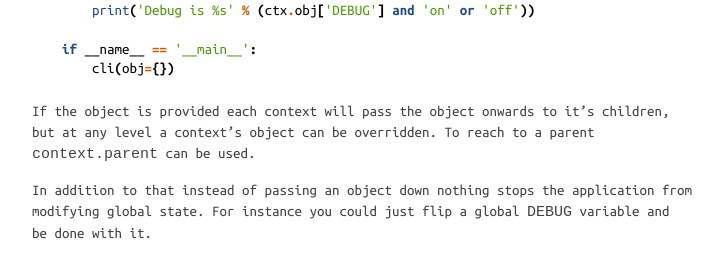
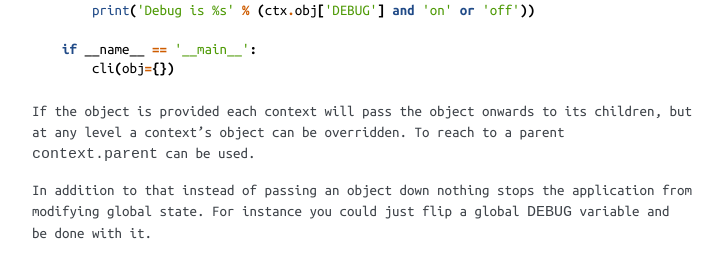
Before and after one commit to Alcides1123/Click, a Sphinx documentation site: the page built from docs/commands.rst, in a window 1280 px wide and 900 px high, scrolled down 1445 px. Shown: the part 156-436 px from the top of the window, without its empty margins (388-1111 px from the left). Built offline with Sphinx 7.4.7, drawn with Linux system fonts in a browser that asks for light colours.

Commit message:
Docs: fixed spelling mistakes
Possesive: it's -> its

```diff
--- a/docs/commands.rst
+++ b/docs/commands.rst
@@ -89,7 +89,7 @@
         cli(obj={})
 
 If the object is provided each context will pass the object onwards to
-it's children, but at any level a context's object can be overridden.  To
+its children, but at any level a context's object can be overridden.  To
 reach to a parent ``context.parent`` can be used.
 
 In addition to that instead of passing an object down nothing stops the
--- a/docs/complex.rst
+++ b/docs/complex.rst
@@ -6,7 +6,7 @@
 .. currentmodule:: click
 
 Click is designed to write complex and simple CLI tools alike.  However
-the power of it's design is the ability to arbitrarily nest systems
+the power of its design is the ability to arbitrarily nest systems
 together.  For instance in case you have ever used Django you will have
 realized that it provides a command line utility.  But so does Celery for
 instance.  So when using Celery with Django there are two tools that need
@@ -34,7 +34,7 @@
 
 Context objects build a linked list until they hit top one.  Each context
 is linked to the parent context.  This allows a command to work below
-another command and store it's own information there without having to be
+another command and store its own information there without having to be
 afraid of messing up the state of the parent command.
 
 Because the parent data is however available it's possible to navigate to
@@ -140,7 +140,7 @@
 While not relevant for this particular program we want to build there is
 also quite good support for interleaving systems.  Imagine for instance
 there would be this super cool plugin for our version control system that
-needs a lot of configuration and wants to store it's own configuration as
+needs a lot of configuration and wants to store its own configuration as
 :attr:`~Context.obj`.  If we would then attach another command below that,
 all the sudden we would get the plugin config instead of our repo object.
 
```
